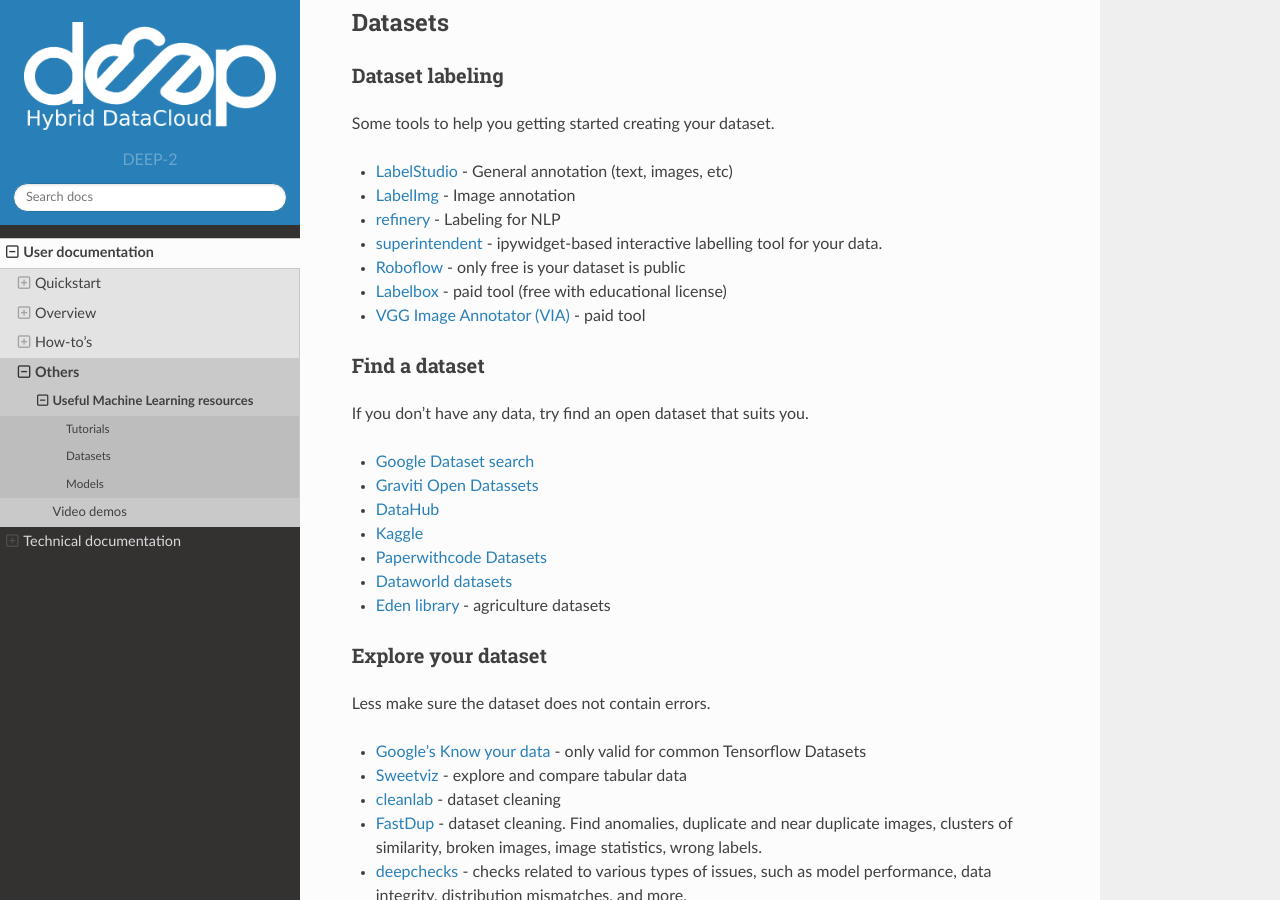
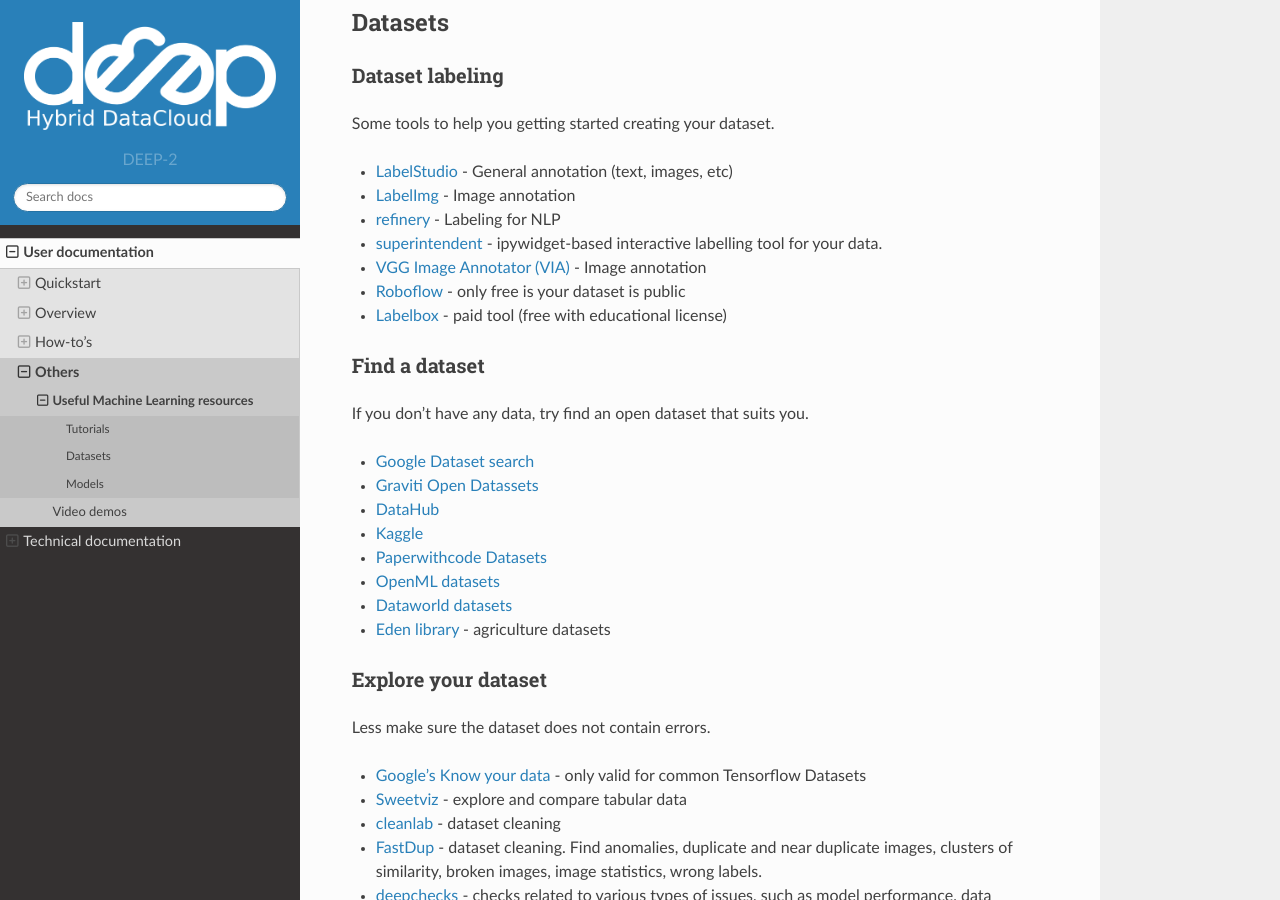
Before and after one commit to deephdc/deep-docs, a Sphinx documentation site: the page built from source/user/others/useful-ml-resources.rst, in a window 1280 px wide and 900 px high, scrolled down 694 px. Built offline with Sphinx 7.4.7 and the Read the Docs theme 2.0.0, drawn with Linux system fonts in a browser that asks for light colours; nearby versions of some CDN libraries.

Commit message:
update docs

```diff
--- a/source/user/others/useful-ml-resources.rst
+++ b/source/user/others/useful-ml-resources.rst
@@ -42,9 +42,9 @@
 * `LabelImg <https://github.com/tzutalin/labelImg>`__ - Image annotation
 * `refinery <https://github.com/code-kern-ai/refinery>`__ - Labeling for NLP
 * `superintendent <https://github.com/janfreyberg/superintendent>`__ - ipywidget-based interactive labelling tool for your data.
+* `VGG Image Annotator (VIA) <https://www.robots.ox.ac.uk/~vgg/software/via/>`__ - Image annotation
 * `Roboflow <https://roboflow.com/annotate>`__ - only free is your dataset is public
 * `Labelbox <https://labelbox.com/>`__ - paid tool (free with educational license)
-* `VGG Image Annotator (VIA) <https://www.robots.ox.ac.uk/~vgg/software/via/>`__ - paid tool
 
 
 Find a dataset
@@ -57,6 +57,7 @@
 * `DataHub <https://datahub.io/collections>`__
 * `Kaggle <https://www.kaggle.com/>`__
 * `Paperwithcode Datasets <https://paperswithcode.com/datasets>`__
+* `OpenML datasets <https://www.openml.org/search?type=data&status=active>`__
 * `Dataworld datasets <https://data.world/datasets/agriculture>`__
 * `Eden library <https://edenlibrary.ai/>`__ - agriculture datasets
 
```
